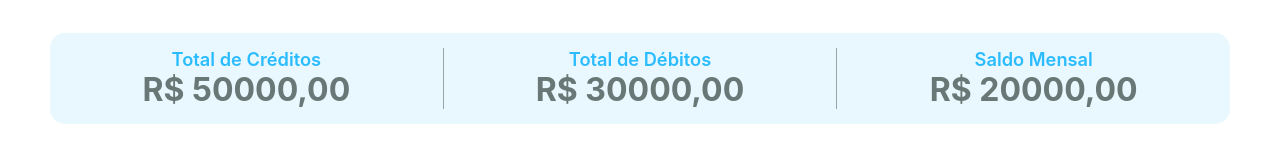
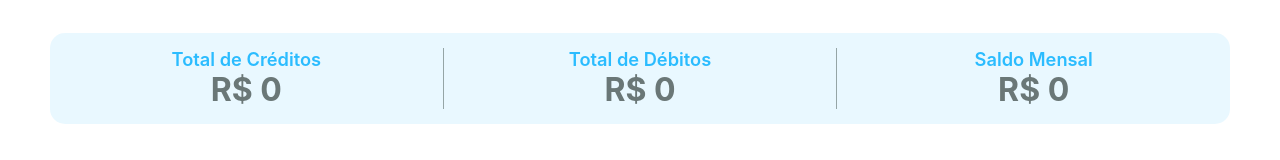
Before and after one commit to gugarocha/financial-manager, a React (Create React App) app: page /report in a window 1280 px wide. Shown: the part 177-337 px from the top of the page. Built offline with nearby package versions, Linux system fonts and the light colour scheme; no server answers; the database is empty.

Commit message:
add extract type total value

```diff
--- a/src/components/Entry/index.js
+++ b/src/components/Entry/index.js
@@ -22,7 +22,7 @@ export default function Entry({ data }) {
       }>
         <span>
           { category === 'credit'? <FiPlus size={15} /> : <FiMinus size={15} /> }
-          {formatValueToCurrency(value, category)}
+          {formatValueToCurrency(value)}
         </span>
       </li>
     </ul>
--- a/src/components/ExtractType/index.js
+++ b/src/components/ExtractType/index.js
@@ -1,3 +1,4 @@
+import formatValueToCurrency from '../../utils/formatValueToCurrency';
 import './styles.css';
 
 export default function ExtractType({ title, value }) {
@@ -5,7 +6,7 @@ export default function ExtractType({ title, value }) {
     <div id='extractTypeContainer'>
       <h5>{title}</h5>
       <span>
-        R$ {value.toFixed(2).replace('.', ',')}
+        {formatValueToCurrency(value)}
       </span>
     </div>
   )
--- a/src/hooks/useEntries.js
+++ b/src/hooks/useEntries.js
@@ -3,7 +3,7 @@ import { useEffect, useState } from "react";
 import { getEntries } from '../services/firestore';
 
 function useEntries() {
-  const [entries, setEntries] = useState();
+  const [entries, setEntries] = useState([]);
 
   useEffect(() => {
     const fetchData = async () => {
--- a/src/pages/Report/index.js
+++ b/src/pages/Report/index.js
@@ -15,6 +15,21 @@ function Report() {
   const [calendarOpened, setCalendarOpened] = useState(false);
   const [date, setDate] = useState(new Date());
   const [entries] = useEntries();
+
+  function getTotalCategory(entries, category) {
+    const total = entries.reduce((acumulator, entry) => {
+      let sum = acumulator
+      if (entry.category === category) {
+        sum += entry.value
+      }
+      return sum;
+    }, 0);
+
+    return total || 0
+  };
+
+  const totalCredit = getTotalCategory(entries, 'credit')
+  const totalDebit = getTotalCategory(entries, 'debit')
 
   return (
     <div id="report-container">
@@ -46,11 +61,20 @@ function Report() {
         </div>
 
         <section id='extractsContainer'>
-          <ExtractType title="Total de Créditos" value={50000} />
+          <ExtractType
+            title="Total de Créditos"
+            value={totalCredit}
+          />
 
-          <ExtractType title="Total de Débitos" value={30000} />
+          <ExtractType
+            title="Total de Débitos"
+            value={totalDebit}
+          />
 
-          <ExtractType title="Saldo Mensal" value={20000} />
+          <ExtractType
+            title="Saldo Mensal"
+            value={totalCredit - totalDebit}
+          />
         </section>
 
         <section id='entriesTableContainer'>
--- a/src/services/firestore.js
+++ b/src/services/firestore.js
@@ -14,7 +14,7 @@ firebase.initializeApp(firebaseConfig);
 const db = firebase.firestore();
 
 export const getEntries = async () => {
-  const querySnapshot = await db.collection('entries').get();
+  const querySnapshot = await db.collection('entries').orderBy('datetime').get();
   const entries = querySnapshot.docs.map(entry => entry.data());
 
   return entries;
```
